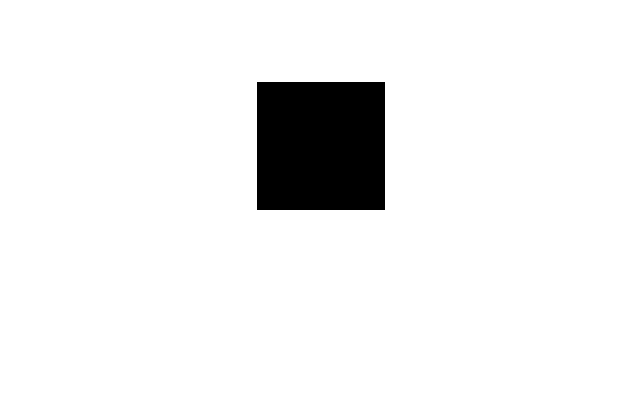
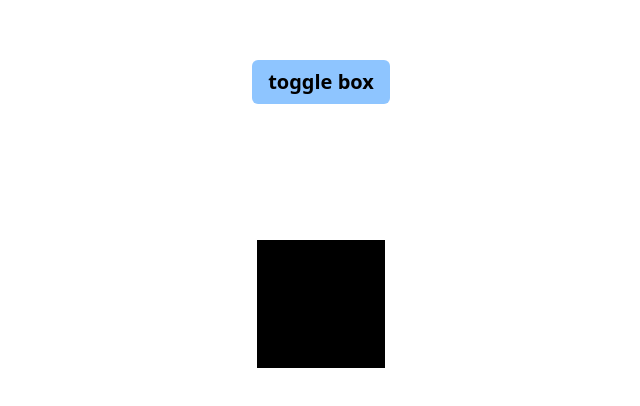
Before and after one commit to kirollos-sedhom/React-practice, a React (Vite) app: page / in a window 1280 px wide. Shown: the part 254-660 px from the top of the page, without its empty margins (319-959 px from the left). Built offline with nearby package versions, Linux system fonts and the light colour scheme.

Commit message:
applying mount vs unmount animation

```diff
--- a/src/components/FramerMotionTutorial/BasicsOfMotion.tsx
+++ b/src/components/FramerMotionTutorial/BasicsOfMotion.tsx
@@ -1,21 +1,43 @@
 import React from "react";
-import { motion } from "framer-motion";
+import { motion, AnimatePresence } from "framer-motion";
 const BasicsOfMotion = () => {
+  const [isVisible, setIsVisible] = React.useState(true);
   return (
-    <div className="h-screen flex items-center justify-center">
+    <div className="h-screen flex flex-col items-center justify-center">
+      <motion.button
+        onClick={() => setIsVisible((prev) => !prev)}
+        className="my-4 px-4 py-2 bg-blue-300 rounded-md text-xl font-bold"
+        layout
+      >
+        toggle box
+      </motion.button>
+      <AnimatePresence>
+        {isVisible && (
           <motion.div
             initial={{
               rotate: "0deg",
+              scale: 0,
+              y: 0,
             }}
             animate={{
               rotate: "180deg",
+              scale: 1,
+              y: [150, 0, 100, 200, 0, 120],
+            }}
+            exit={{
+              rotate: "0deg",
+              scale: 0,
+              y: [150, 0, 100, 200, 0, 120].reverse(),
             }}
             transition={{
               duration: 1,
               ease: "backInOut",
+              times: [0, 0.25, 0.3, 0.5, 0.85, 1],
             }}
             className="h-32 w-32 bg-black"
           ></motion.div>
+        )}
+      </AnimatePresence>
     </div>
   );
 };
```
Lines whose indentation alone changed are shown as unchanged.
